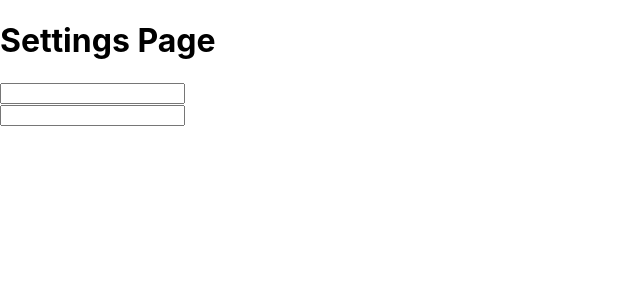
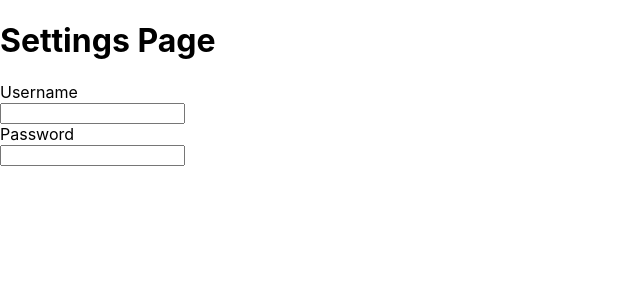
Before and after one commit to dannertech/charge-and-powerup, a React (Create React App) app in the folder client/: page /users/1/settings in a window 1280 px wide. Shown: the top 300 px of the page, without its empty margins (0-640 px from the left). Built offline with nearby package versions, Linux system fonts and the light colour scheme.

Commit message:
edited form page

```diff
--- a/client/src/components/AccountSettings.js
+++ b/client/src/components/AccountSettings.js
@@ -27,7 +27,11 @@ render(){
         <div>
             <h1>Settings Page</h1>
 <form onSubmit={this.handleSubmit}>
+<label>Username</label>
+<br></br>
 <input type="text" name="username" value={this.state.user.username} />
+<br></br>
+<label>Password</label>
 <br></br>
 <input type="text" name="password" value={this.state.user.password} />
 <br></br>
```
